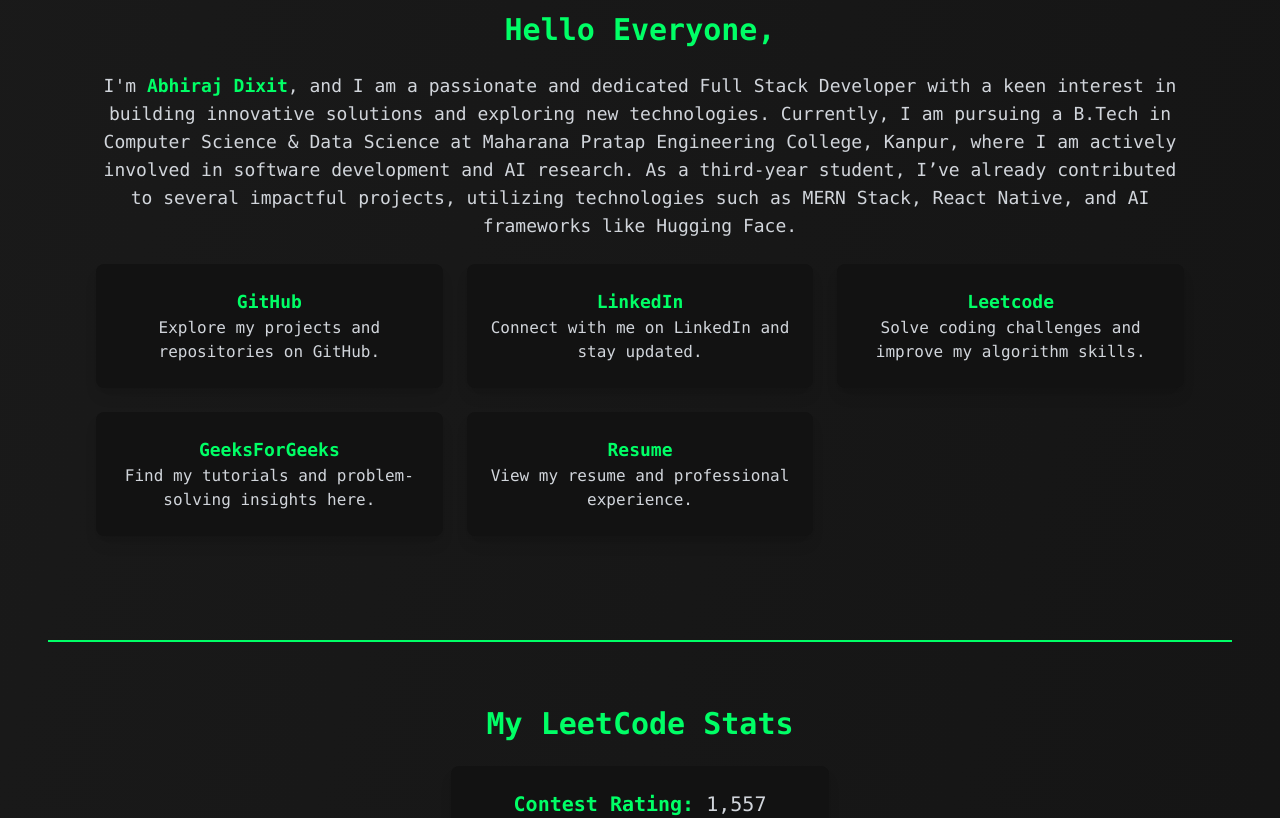
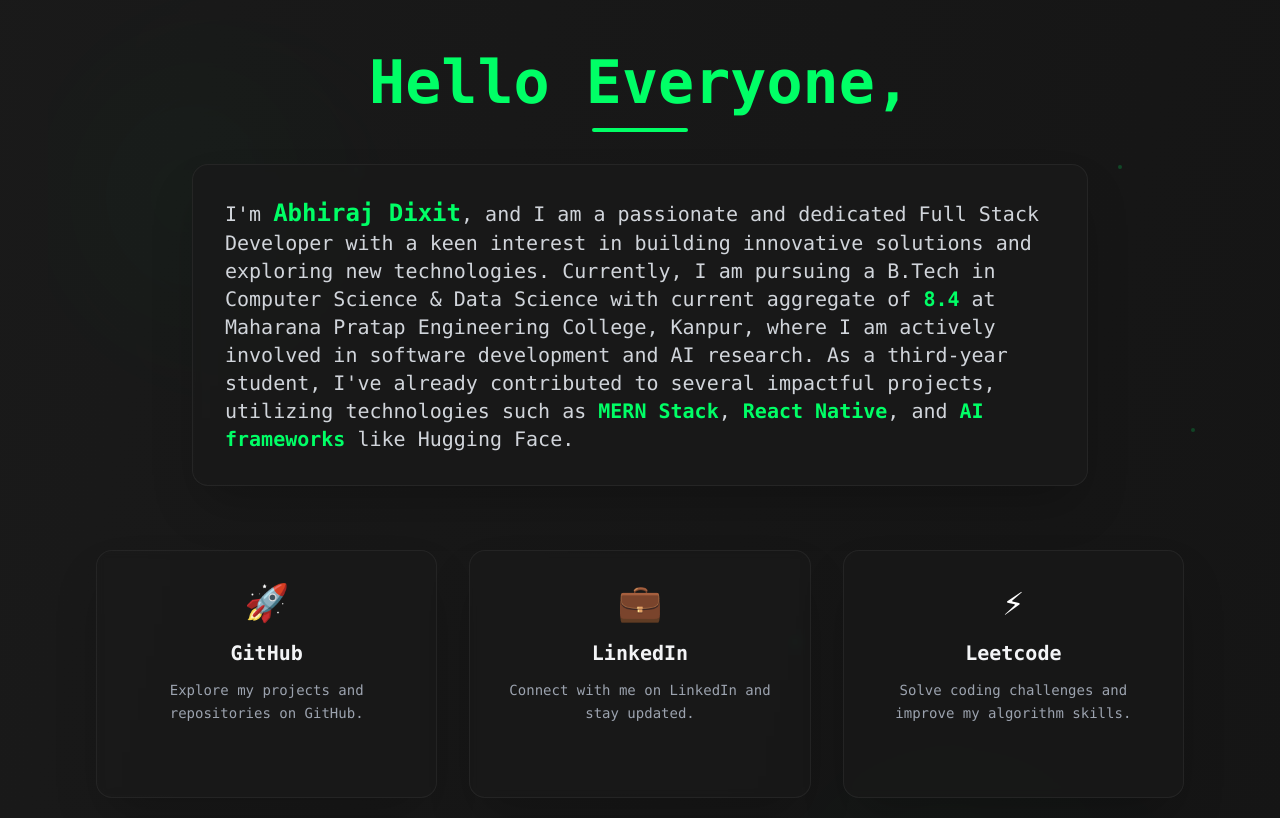
Before and after one commit to Aabhiraj412/Portfolio, a React (Vite) app: page / in a window 1280 px wide. Shown: the part 420-1238 px from the top of the page. Built offline with nearby package versions, Linux system fonts and the light colour scheme; no server answers.

Commit message:
Minor Updates

```diff
--- a/src/Components/Achivements.jsx
+++ b/src/Components/Achivements.jsx
@@ -15,7 +15,7 @@
 			<div className="grid grid-cols-1 md:grid-cols-2 gap-6">
 				{/* Soft Skills Card */}
 				<SkillCard
-					title="Certifications"
+					title="Certificates"
 					skills={achivements.map((skill) => skill.name)}
 				/>
 				<SkillCard
--- a/src/Components/DATA/Achivements/Certifications.json
+++ b/src/Components/DATA/Achivements/Certifications.json
@@ -2,7 +2,7 @@
     { "name": "Runner-up, Code-O-Fiesta 2.0" },
     { "name": "Second Runner-up, HackTU 5.0, Thapar University" },
     { "name": "Distinguished Participant in Multiple Renowned Hackathons" },
-    { "name": "Solved 450+ Problems on GeeksforGeeks" },
-    { "name": "Achieved 280+ Problem Solves on LeetCode" },
+    { "name": "Solved 480+ Problems on GeeksforGeeks" },
+    { "name": "Achieved 350+ Problem Solves on LeetCode" },
     { "name": "Earned 5-Star Rating in C Programming, HackerRank" }
   ]
--- a/src/Components/DATA/Projects/Projects.json
+++ b/src/Components/DATA/Projects/Projects.json
@@ -22,6 +22,12 @@
 		"name": "TileStorm - Puzzle Game",
 		"description": "TileStorm is an engaging 2D tile-matching puzzle game built in both C and C++. Developed using the Raylib graphics library, it features smooth animations, scoring mechanics, and persistent high score storage.",
 		"githubLink": "https://github.com/Aabhiraj412/TileStorm-Game"
+	},
+	{
+		"icon": "https://img.icons8.com/ios-filled/50/00FF66/bar-chart.png",
+		"name": "Sorting Techniques Visualizer",
+		"description": "A visualization tool demonstrating 20+ sorting algorithms in C++ with real-time bar animations in the terminal. Includes step-by-step execution view and self-executable binaries for educational and demonstration purposes.",
+		"githubLink": "https://github.com/Aabhiraj412/Sorting-Techniques-Visualizer"
 	},
 	{
 		"icon": "https://img.icons8.com/ios-filled/50/00FF66/news.png",
--- a/src/Components/Intro.jsx
+++ b/src/Components/Intro.jsx
@@ -1,127 +1,262 @@
-import { motion } from "framer-motion";
+import { useState, useEffect } from "react";
 
 export const Intro = () => {
+	const [mousePosition, setMousePosition] = useState({ x: 0, y: 0 });
+
+	useEffect(() => {
+		const handleMouseMove = (e) => {
+			setMousePosition({
+				x: (e.clientX / window.innerWidth) * 2 - 1,
+				y: (e.clientY / window.innerHeight) * 2 - 1,
+			});
+		};
+
+		window.addEventListener("mousemove", handleMouseMove);
+		return () => window.removeEventListener("mousemove", handleMouseMove);
+	}, []);
+
+	const containerVariants = {
+		hidden: { opacity: 0 },
+		visible: {
+			opacity: 1,
+			transition: {
+				duration: 0.8,
+				staggerChildren: 0.15,
+				ease: [0.25, 0.46, 0.45, 0.94],
+			},
+		},
+	};
+
+	const itemVariants = {
+		hidden: {
+			opacity: 0,
+			y: 30,
+			scale: 0.95,
+		},
+		visible: {
+			opacity: 1,
+			y: 0,
+			scale: 1,
+			transition: {
+				duration: 0.8,
+				ease: [0.25, 0.46, 0.45, 0.94],
+				type: "spring",
+				stiffness: 80,
+				damping: 20,
+			},
+		},
+	};
+
+	const linkItems = [
+		{
+			title: "GitHub",
+			link: "https://github.com/Aabhiraj412",
+			desc: "Explore my projects and repositories on GitHub.",
+			icon: "🚀",
+		},
+		{
+			title: "LinkedIn",
+			link: "https://www.linkedin.com/in/abhiraj-dixit-960a50244/",
+			desc: "Connect with me on LinkedIn and stay updated.",
+			icon: "💼",
+		},
+		{
+			title: "Leetcode",
+			link: "https://leetcode.com/aabhiraj412/",
+			desc: "Solve coding challenges and improve my algorithm skills.",
+			icon: "⚡",
+		},
+		{
+			title: "GeeksForGeeks",
+			link: "https://www.geeksforgeeks.org/user/abhiraj_dixit/",
+			desc: "Find my tutorials and problem-solving insights here.",
+			icon: "📚",
+		},
+		{
+			title: "Resume",
+			link: "/Resume.pdf",
+			desc: "View my resume and professional experience.",
+			icon: "📄",
+		},
+	];
+
 	return (
-		<div>
-			<section className="mb-16 px-6 md:px-12 py-6 md:py-10">
+		<div className="relative overflow-hidden">
+			{/* Subtle Animated Background Elements - Blends with main bg */}
+			<div className="absolute inset-0 opacity-10">
+				<div
+					className="absolute top-20 left-10 w-72 h-72 bg-gradient-to-r from-[#00FF66]/30 to-[#1A1A1A]/30 rounded-full blur-3xl"
+					style={{
+						transform: `translate(${mousePosition.x * 10}px, ${
+							mousePosition.y * 10
+						}px)`,
+					}}
+				></div>
+				<div
+					className="absolute bottom-20 right-10 w-96 h-96 bg-gradient-to-r from-[#00FF66]/20 to-[#121212]/20 rounded-full blur-3xl"
+					style={{
+						transform: `translate(${mousePosition.x * -8}px, ${
+							mousePosition.y * -8
+						}px)`,
+					}}
+				></div>
+			</div>
+
+			{/* Minimal Floating Particles */}
+			<div className="absolute inset-0 overflow-hidden pointer-events-none">
+				{[...Array(8)].map((_, i) => (
+					<div
+						key={i}
+						className="absolute w-1 h-1 bg-[#00FF66]/30 rounded-full animate-pulse"
+						style={{
+							left: `${Math.random() * 100}%`,
+							top: `${Math.random() * 100}%`,
+							animationDelay: `${Math.random() * 4}s`,
+							animationDuration: `${3 + Math.random() * 2}s`,
+						}}
+					></div>
+				))}
+			</div>
+
+			{/* Main Content */}
+			<div
+				className="relative z-10"
+				initial="hidden"
+				animate="visible"
+				variants={containerVariants}
+			>
+				<section className="mb-16 px-6 md:px-12 py-12 md:py-20">
 					{/* Heading */}
-				<motion.h2
-					initial={{ opacity: 0, y: 50 }}
-					whileInView={{ opacity: 1, y: 0 }}
-					viewport={{ once: true }}
-					transition={{ duration: 1, ease: "easeInOut" }}
-					className="text-2xl md:text-3xl text-[#00FF66] mb-6 text-center font-bold"
+					<div
+						initial="hidden"
+						whileInView="visible"
+						viewport={{ once: true, margin: "-100px" }}
+						variants={itemVariants}
+						className="text-center mb-8"
 					>
+						<h2 className="text-4xl md:text-6xl font-bold mb-4 text-[#00FF66] font-mono">
 							Hello Everyone,
-				</motion.h2>
+						</h2>
+						<div className="w-24 h-1 bg-[#00FF66] mx-auto rounded-full"></div>
+					</div>
 
 					{/* Intro Paragraph */}
-				<motion.p
-					initial={{ opacity: 0, y: 20 }}
-					whileInView={{ opacity: 1, y: 0 }}
-					viewport={{ once: true }}
-					transition={{ duration: 1.2, delay: 0.3 }}
-					className="text-base md:text-lg text-gray-300 text-center mb-6"
+					<div
+						initial="hidden"
+						whileInView="visible"
+						viewport={{ once: true, margin: "-50px" }}
+						variants={itemVariants}
+						className="max-w-4xl mx-auto mb-16"
 					>
-					I&apos;m{" "}
-					<span className="text-[#00FF66] font-bold">
+						<div className="bg-[#1A1A1A]/80 backdrop-blur-sm rounded-2xl p-8 border border-[#333333]/50 shadow-2xl">
+							<p className="text-lg md:text-xl text-gray-300 leading-relaxed font-mono">
+								I'm{" "}
+								<span className="text-[#00FF66] font-bold text-2xl">
 									Abhiraj Dixit
 								</span>
-					, and I am a passionate and dedicated Full Stack Developer
-					with a keen interest in building innovative solutions and
-					exploring new technologies. Currently, I am pursuing a
-					B.Tech in Computer Science & Data Science at Maharana Pratap
-					Engineering College, Kanpur, where I am actively involved in
-					software development and AI research. As a third-year
-					student, I’ve already contributed to several impactful
-					projects, utilizing technologies such as MERN Stack, React
-					Native, and AI frameworks like Hugging Face.
-				</motion.p>
+								, and I am a passionate and dedicated Full Stack
+								Developer with a keen interest in building
+								innovative solutions and exploring new
+								technologies. Currently, I am pursuing a B.Tech
+								in Computer Science & Data Science with current
+								aggregate of{" "}
+								<span className="text-[#00FF66] font-semibold">
+									8.4
+								</span>{" "}
+								at Maharana Pratap Engineering College, Kanpur,
+								where I am actively involved in software
+								development and AI research. As a third-year
+								student, I've already contributed to several
+								impactful projects, utilizing technologies such
+								as{" "}
+								<span className="text-[#00FF66] font-semibold">
+									MERN Stack
+								</span>
+								,{" "}
+								<span className="text-[#00FF66] font-semibold">
+									React Native
+								</span>
+								, and{" "}
+								<span className="text-[#00FF66] font-semibold">
+									AI frameworks
+								</span>{" "}
+								like Hugging Face.
+							</p>
+						</div>
+					</div>
 
-				{/* More Info Section */}
-				<div className="grid grid-cols-1 sm:grid-cols-2 md:grid-cols-3 gap-6">
-					{/* GitHub */}
-					<motion.a
-						href="https://github.com/Aabhiraj412"
+					{/* Links Grid */}
+					<div
+						initial="hidden"
+						whileInView="visible"
+						viewport={{ once: true, margin: "-100px" }}
+						variants={containerVariants}
+						className="grid grid-cols-1 sm:grid-cols-2 lg:grid-cols-3 gap-8 max-w-6xl mx-auto"
+					>
+						{linkItems.map((item, index) => (
+							<div
+								key={index}
+								variants={itemVariants}
+								whileHover={{
+									scale: 1.08,
+									y: -10,
+									rotateY: 5,
+									transition: {
+										type: "spring",
+										stiffness: 300,
+										damping: 20,
+									},
+								}}
+								whileTap={{ scale: 0.95 }}
+								className="group"
+							>
+								<a
+									href={item.link}
 									target="_blank"
-						className="bg-[#121212] p-6 rounded-lg shadow-lg hover:shadow-xl transition-all duration-300 text-center text-[#00FF66] hover:text-[#8A2BE2]"
-						initial={{ opacity: 0, x: -50 }}
-						whileInView={{ opacity: 1, x: 0 }}
-						viewport={{ once: true }}
-						transition={{ duration: 1, delay: 0.5 }}
+									rel="noopener noreferrer"
+									className="block relative overflow-hidden bg-[#1A1A1A]/60 backdrop-blur-sm rounded-2xl border border-[#333333]/50 shadow-2xl hover:shadow-[#00FF66]/10 hover:border-[#00FF66]/30 transition-all duration-500"
 								>
-						<h3 className="text-lg font-semibold">GitHub</h3>
-						<p className="text-gray-300">
-							Explore my projects and repositories on GitHub.
+									{/* Subtle Hover Overlay */}
+									<div className="absolute inset-0 bg-[#00FF66]/5 opacity-0 group-hover:opacity-100 transition-opacity duration-500"></div>
+
+									{/* Content */}
+									<div className="relative p-8 text-center">
+										<div className="text-4xl mb-4 group-hover:scale-110 transition-transform duration-300">
+											{item.icon}
+										</div>
+										<h3 className="text-xl font-bold text-gray-100 mb-3 group-hover:text-[#00FF66] transition-colors duration-300 font-mono">
+											{item.title}
+										</h3>
+										<p className="text-gray-400 group-hover:text-gray-300 transition-colors duration-300 text-sm leading-relaxed font-mono">
+											{item.desc}
 										</p>
-					</motion.a>
 
-					{/* LinkedIn */}
-					<motion.a
-						href="https://www.linkedin.com/in/abhiraj-dixit-960a50244/"
-						target="_blank"
-						className="bg-[#121212] p-6 rounded-lg shadow-lg hover:shadow-xl transition-all duration-300 text-center text-[#00FF66] hover:text-[#8A2BE2]"
-						initial={{ opacity: 0, x: 50 }}
-						whileInView={{ opacity: 1, x: 0 }}
-						viewport={{ once: true }}
-						transition={{ duration: 1, delay: 0.6 }}
+										{/* Animated Arrow */}
+										<div className="mt-4 opacity-0 group-hover:opacity-100 transition-all duration-300 transform translate-y-2 group-hover:translate-y-0">
+											<span className="inline-flex items-center text-[#00FF66] text-sm font-medium font-mono">
+												Explore
+												<svg
+													className="ml-2 w-4 h-4 transition-transform group-hover:translate-x-1"
+													fill="none"
+													viewBox="0 0 24 24"
+													stroke="currentColor"
 												>
-						<h3 className="text-lg font-semibold">LinkedIn</h3>
-						<p className="text-gray-300">
-							Connect with me on LinkedIn and stay updated.
-						</p>
-					</motion.a>
-
-					{/* Leetcode */}
-					<motion.a
-						href="https://leetcode.com/aabhiraj412/"
-						target="_blank"
-						className="bg-[#121212] p-6 rounded-lg shadow-lg hover:shadow-xl transition-all duration-300 text-center text-[#00FF66] hover:text-[#8A2BE2]"
-						initial={{ opacity: 0, x: -50 }}
-						whileInView={{ opacity: 1, x: 0 }}
-						viewport={{ once: true }}
-						transition={{ duration: 1, delay: 0.7 }}
-					>
-						<h3 className="text-lg font-semibold">Leetcode</h3>
-						<p className="text-gray-300">
-							Solve coding challenges and improve my algorithm
-							skills.
-						</p>
-					</motion.a>
-
-					{/* GeeksForGeeks */}
-					<motion.a
-						href="https://www.geeksforgeeks.org/user/abhiraj_dixit/"
-						target="_blank"
-						className="bg-[#121212] p-6 rounded-lg shadow-lg hover:shadow-xl transition-all duration-300 text-center text-[#00FF66] hover:text-[#8A2BE2]"
-						initial={{ opacity: 0, x: 50 }}
-						whileInView={{ opacity: 1, x: 0 }}
-						viewport={{ once: true }}
-						transition={{ duration: 1, delay: 0.8 }}
-					>
-						<h3 className="text-lg font-semibold">GeeksForGeeks</h3>
-						<p className="text-gray-300">
-							Find my tutorials and problem-solving insights here.
-						</p>
-					</motion.a>
-
-					{/* Resume */}
-					<motion.a
-						href="/Resume.pdf"
-						target="_blank"
-						className="bg-[#121212] p-6 rounded-lg shadow-lg hover:shadow-xl transition-all duration-300 text-center text-[#00FF66] hover:text-[#8A2BE2]"
-						initial={{ opacity: 0, x: -50 }}
-						whileInView={{ opacity: 1, x: 0 }}
-						viewport={{ once: true }}
-						transition={{ duration: 1, delay: 1 }}
-					>
-						<h3 className="text-lg font-semibold">Resume</h3>
-						<p className="text-gray-300">
-							View my resume and professional experience.
-						</p>
-					</motion.a>
+													<path
+														strokeLinecap="round"
+														strokeLinejoin="round"
+														strokeWidth={2}
+														d="M17 8l4 4m0 0l-4 4m4-4H3"
+													/>
+												</svg>
+											</span>
+										</div>
+									</div>
+								</a>
+							</div>
+						))}
 					</div>
 				</section>
 			</div>
+		</div>
 	);
 };
```
Also changed, not shown: 1 other file (tests, documents, lock files or other folders). Lines whose indentation alone changed are shown as unchanged.
